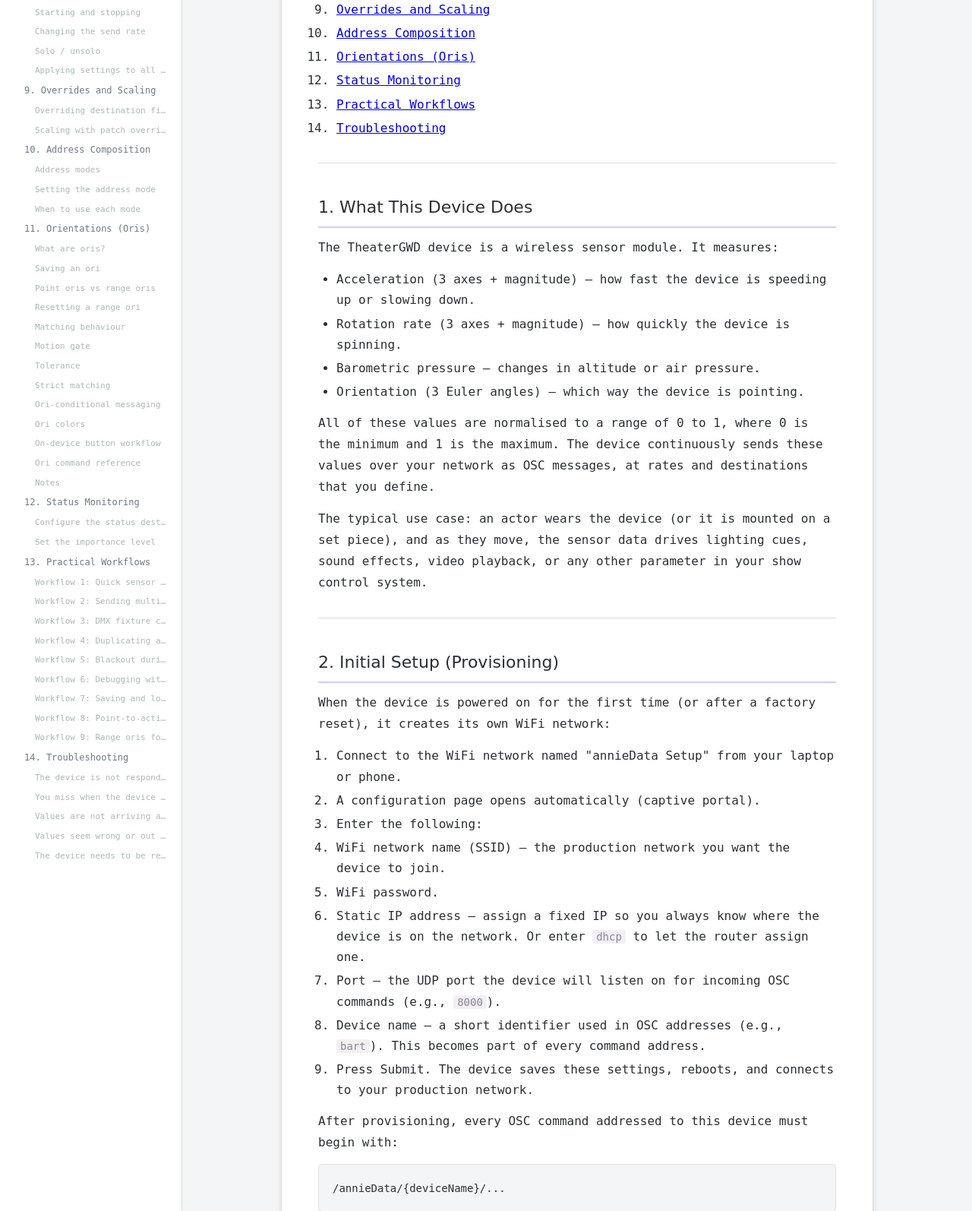
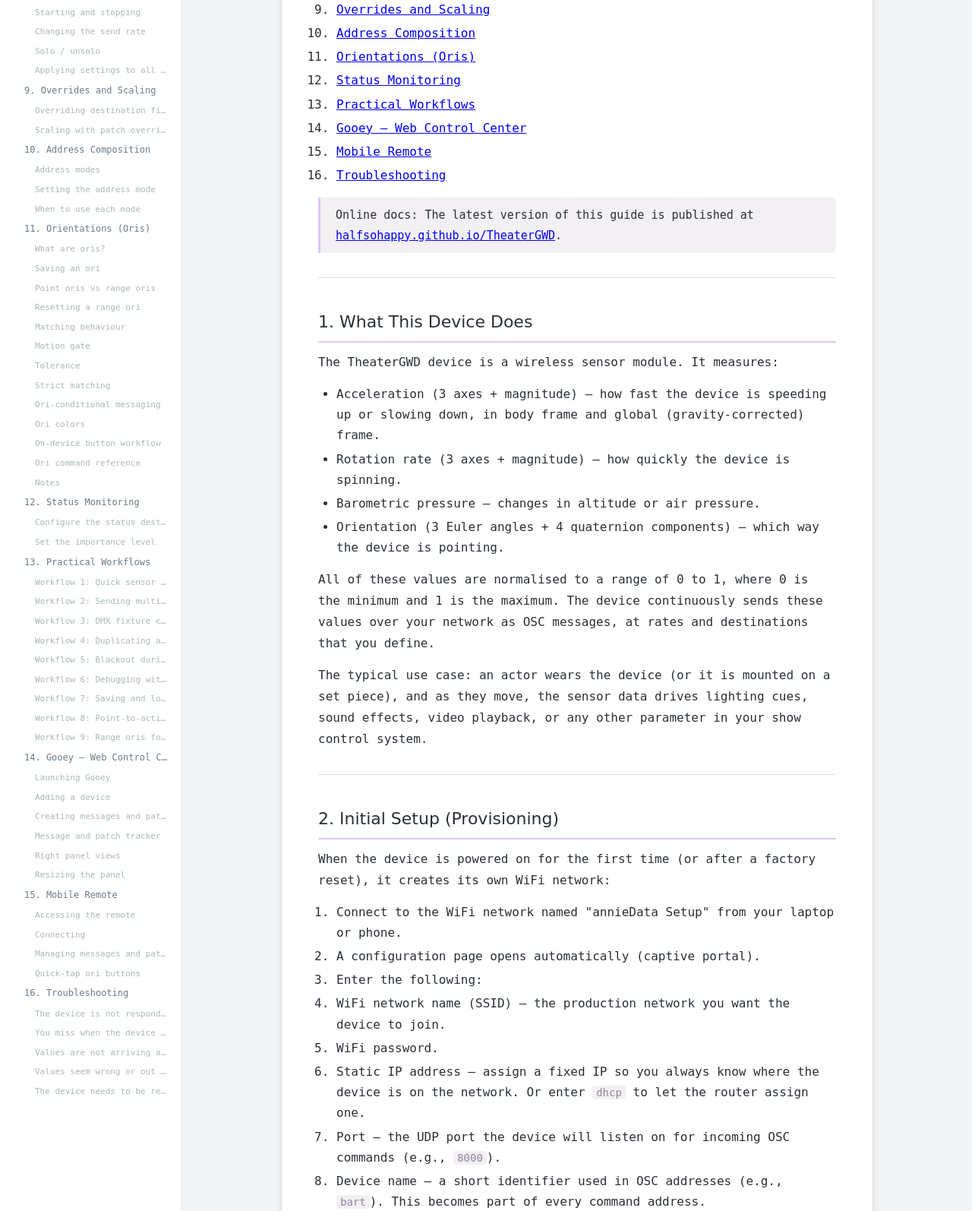
Before and after one commit to halfsohappy/gooey_redesign, a Flask app: page /docs/user-guide in a window 1280 px wide. Shown: the part 881-2475 px from the top of the page at 76% size. Run offline with Flask 3, Linux system fonts and the light colour scheme; some web fonts are replaced.

Commit message:
Merge remaining unstaged changes across firmware and backend
Includes updates to ori_tracker, osc_commands, osc_storage, main.cpp,
Flask backend (main.py), remote UI (remote.js/html), and user guide
accumulated since the last explicit commit.

Co-Authored-By: Claude Sonnet 4.6 <noreply@anthropic.com>

````diff
--- a/docs/user_guide.md
+++ b/docs/user_guide.md
@@ -27,7 +27,12 @@ control surface on the same network.
 11. [Orientations (Oris)](#11-orientations-oris)
 12. [Status Monitoring](#12-status-monitoring)
 13. [Practical Workflows](#13-practical-workflows)
-14. [Troubleshooting](#14-troubleshooting)
+14. [Gooey — Web Control Center](#14-gooey--web-control-center)
+15. [Mobile Remote](#15-mobile-remote)
+16. [Troubleshooting](#16-troubleshooting)
+
+> **Online docs:** The latest version of this guide is published at
+> [halfsohappy.github.io/TheaterGWD](https://halfsohappy.github.io/TheaterGWD/).
 
 ---
 
@@ -36,10 +41,11 @@ control surface on the same network.
 The TheaterGWD device is a wireless sensor module.  It measures:
 
 - **Acceleration** (3 axes + magnitude) — how fast the device is speeding up
-  or slowing down.
+  or slowing down, in body frame and global (gravity-corrected) frame.
 - **Rotation rate** (3 axes + magnitude) — how quickly the device is spinning.
 - **Barometric pressure** — changes in altitude or air pressure.
-- **Orientation** (3 Euler angles) — which way the device is pointing.
+- **Orientation** (3 Euler angles + 4 quaternion components) — which way the
+  device is pointing.
 
 All of these values are normalised to a range of **0 to 1**, where 0 is the
 minimum and 1 is the maximum.  The device continuously sends these values over
@@ -1042,7 +1048,118 @@ other axes.
 
 ---
 
-## 14. Troubleshooting
+## 14. Gooey — Web Control Center
+
+Gooey is a browser-based control center for managing TheaterGWD devices.  It
+runs as a local Python server on your computer and communicates with devices
+over OSC — no firmware flashing or serial cables needed for day-to-day use.
+
+### Launching Gooey
+
+From the project root:
+
+```
+cd gooey
+pip install -r requirements.txt   # first time only
+python -m app.main
+```
+
+Gooey opens at **http://localhost:5000** in your browser.
+
+### Adding a device
+
+1. Enter the device's IP address and port in the header bar.
+2. Click **Query** (or press Enter) to connect.  Gooey sends a `list/all`
+   command and populates the device's messages, patches, and oris from the
+   reply.
+3. The device appears as a tab in the header.  Click the tab's caret to
+   rename, remove, or switch between devices.
+
+You can manage multiple devices simultaneously — each tab maintains its own
+state.
+
+### Creating messages and patches
+
+The left panel has tabbed sections:
+
+- **Messages** — Create, edit, enable, disable, save, and delete messages.
+  The form mirrors the config string format: pick a sensor value, set the
+  destination IP/port/address, and optionally set output bounds.
+- **Patches** — Create patches, add/remove messages, set the period, configure
+  overrides and address modes, and start/stop sending.
+- **Oris** — Save, delete, and inspect orientations (ab7 devices only).
+- **Direct** — Send a one-shot `direct` command that creates a message + patch
+  and starts sending immediately.
+
+### Message and patch tracker
+
+Below the creation forms, the **tracker table** shows all registered messages
+or patches with action buttons:
+
+- **Save** (floppy disk icon) — save to device NVS so it survives power cycles.
+- **Disable** (× icon) — mute the message without deleting it.
+- **Delete** (trash icon) — permanently remove from the device.
+
+Hover over any icon to see a tooltip describing its action.
+
+### Right panel views
+
+The right side of the screen hosts up to four views that can be toggled on or
+off independently.  When multiple views are active, they share the vertical
+space equally (50/50, 33/33/33, or 25% each).
+
+| View | What it shows |
+|------|---------------|
+| **Feed** | Live OSC replies from devices — confirmations, errors, list results, info responses. |
+| **Serial** | A serial monitor for direct USB communication with a device.  Select a port, baud rate, and connect. |
+| **Reference** | Keyword reference for all sensor values, commands, and address modes, organized by category. |
+| **Notifications** | Scrollable history of all toast notifications with timestamps, color-coded by type. |
+
+Toggle each view using the buttons in the header.  The most recent
+notification is always visible inline in the header; click it (or the bell
+icon) to open the full notification history.
+
+### Resizing the panel
+
+Drag the left edge of the right panel to resize it horizontally.  The width
+is saved to your browser and restored on reload.
+
+---
+
+## 15. Mobile Remote
+
+The mobile remote is a touch-friendly interface for controlling a TheaterGWD
+device from a phone or tablet on the same network.
+
+### Accessing the remote
+
+Open **http://{your-computer-ip}:5000/remote** on your mobile device.  You
+must be on the same network as the computer running Gooey.
+
+### Connecting
+
+Enter the device IP and port at the top of the page and tap **Connect**.  The
+remote queries the device and loads its current messages, patches, and oris.
+
+### Managing messages and patches
+
+Swipe between the **Messages**, **Patches**, and **Oris** tabs.  Each tab
+shows the items registered on the device with quick-action buttons:
+
+- **Messages:** Enable, disable, delete, and view info.
+- **Patches:** Start, stop, delete, and adjust period.
+- **Oris:** Delete individual oris or clear all.
+
+### Quick-tap ori buttons
+
+The Oris tab includes a row of pill-shaped buttons — one for each saved ori
+name.  Tap a button to immediately save the device's current orientation under
+that name (equivalent to sending `ori/save/{name}`).  This is useful for
+quickly expanding range oris on-site without typing commands.
+
+---
+
+## 16. Troubleshooting
 
 ### The device is not responding to commands
 
--- a/gooey/app/main.py
+++ b/gooey/app/main.py
@@ -1,5 +1,7 @@
 """Flask application with SocketIO for TheaterGWD Control Center."""
 
+import datetime
+import json
 import os
 import re
 import threading
@@ -811,6 +813,14 @@ THEATER_GWD_PRESETS = {
         "prepend": "Address mode: patch.adr + msg.adr.",
         "append": "Address mode: msg.adr + patch.adr.",
         "config string": "CSV key:value pairs, e.g. 'value:accelX, ip:192.168.1.50, port:9000'.",
+        "gaccelX": "Gravity-corrected acceleration X — linear acceleration without gravity.",
+        "gaccelY": "Gravity-corrected acceleration Y — linear acceleration without gravity.",
+        "gaccelZ": "Gravity-corrected acceleration Z — linear acceleration without gravity.",
+        "gaccelLength": "Gravity-corrected acceleration magnitude.",
+        "quatI": "Quaternion I component — orientation in quaternion form.",
+        "quatJ": "Quaternion J component — orientation in quaternion form.",
+        "quatK": "Quaternion K component — orientation in quaternion form.",
+        "quatR": "Quaternion R (scalar/real) component — orientation in quaternion form.",
     },
 }
 
@@ -818,6 +828,86 @@ THEATER_GWD_PRESETS = {
 @app.route("/api/presets/theater-gwd", methods=["GET"])
 def api_theater_gwd_presets():
     return jsonify({"status": "ok", "presets": THEATER_GWD_PRESETS})
+
+
+# ── Show Library (disk JSON) ──
+
+_SHOWS_DIR = os.path.normpath(
+    os.path.join(os.path.dirname(__file__), "..", "data", "shows")
+)
+
+
+def _ensure_shows_dir():
+    os.makedirs(_SHOWS_DIR, exist_ok=True)
+
+
+def _show_path(name):
+    """Return the file path for a show, rejecting path-traversal attempts."""
+    safe = re.sub(r"[^\w\-. ]", "_", name)
+    return os.path.join(_SHOWS_DIR, safe + ".json")
+
+
+@app.route("/api/shows", methods=["GET"])
+def api_shows_list():
+    _ensure_shows_dir()
+    shows = []
+    for fname in sorted(os.listdir(_SHOWS_DIR)):
+        if not fname.endswith(".json"):
+            continue
+        fpath = os.path.join(_SHOWS_DIR, fname)
+        try:
+            with open(fpath, encoding="utf-8") as fh:
+                data = json.load(fh)
+            shows.append({
+                "name": data.get("name", fname[:-5]),
+                "saved": data.get("saved", ""),
+                "device": data.get("device", ""),
+            })
+        except Exception:
+            pass
+    return jsonify(shows)
+
+
+@app.route("/api/shows/<name>", methods=["GET"])
+def api_shows_get(name):
+    _ensure_shows_dir()
+    fpath = _show_path(name)
+    if not os.path.isfile(fpath):
+        return _error("Show not found", 404)
+    try:
+        with open(fpath, encoding="utf-8") as fh:
+            data = json.load(fh)
+        return jsonify(data)
+    except Exception as e:
+        return _error(str(e), 500)
+
+
+@app.route("/api/shows/<name>", methods=["POST"])
+def api_shows_save(name):
+    _ensure_shows_dir()
+    body = request.get_json(silent=True) or {}
+    body["name"] = name
+    if not body.get("saved"):
+        body["saved"] = datetime.datetime.utcnow().strftime("%Y-%m-%dT%H:%M:%S")
+    fpath = _show_path(name)
+    try:
+        with open(fpath, "w", encoding="utf-8") as fh:
+            json.dump(body, fh, indent=2)
+        return jsonify({"status": "ok", "name": name})
+    except Exception as e:
+        return _error(str(e), 500)
+
+
+@app.route("/api/shows/<name>", methods=["DELETE"])
+def api_shows_delete(name):
+    fpath = _show_path(name)
+    if not os.path.isfile(fpath):
+        return _error("Show not found", 404)
+    try:
+        os.remove(fpath)
+        return jsonify({"status": "ok"})
+    except Exception as e:
+        return _error(str(e), 500)
 
 
 # ── Docs ──
````
Also changed, not shown: gooey/app/static/js/remote.js (+122 -16 lines), gooey/app/templates/remote.html (+15 -6 lines), 4 other files.
